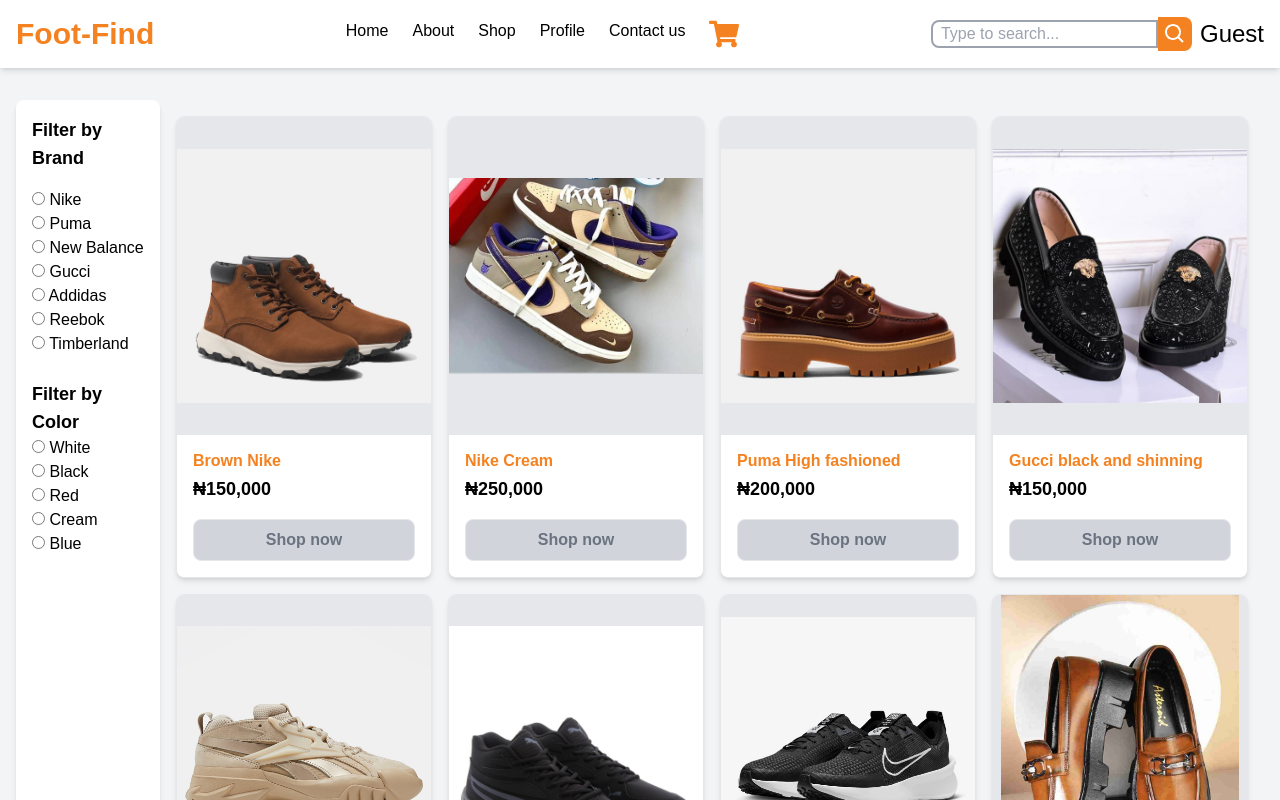
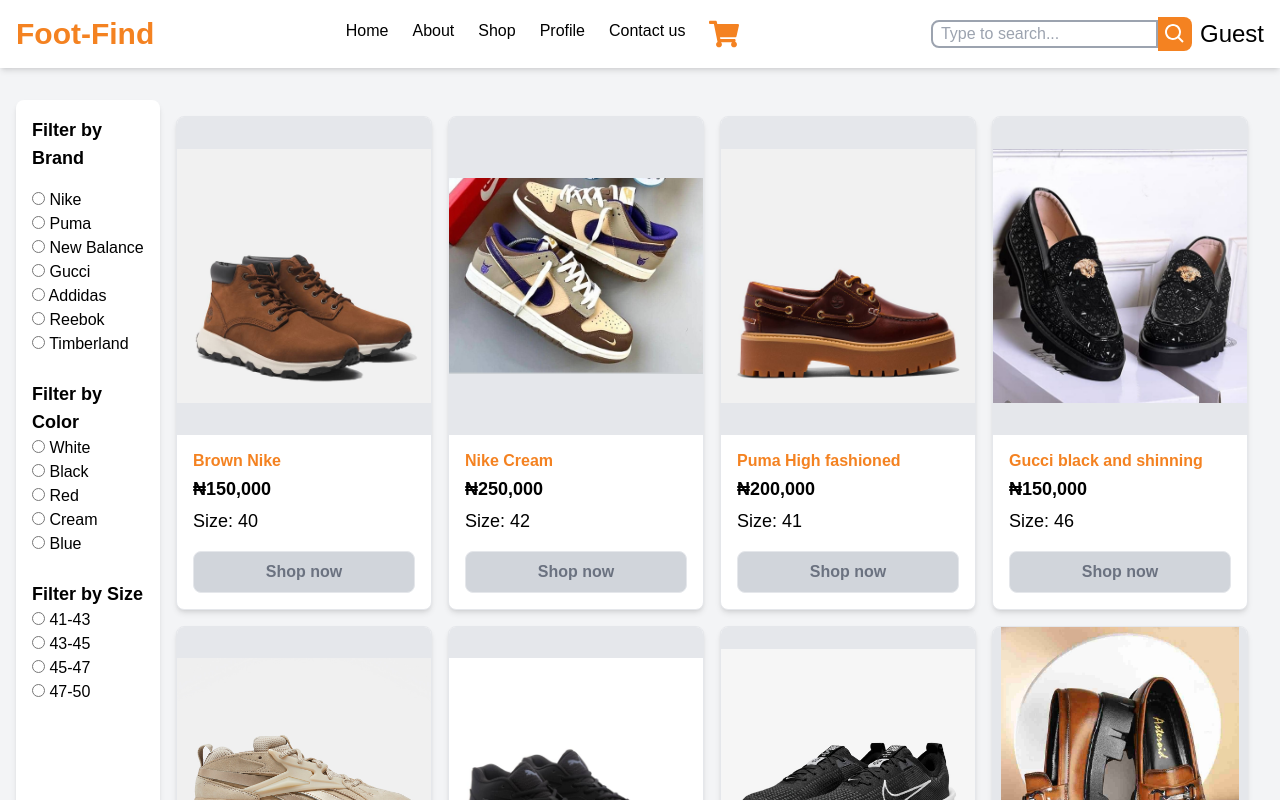
Before and after one commit to TaiwoSoftware/footfind, a React (Vite) app: page /shop in a window 1280 px wide. Shown: the top 800 px of the page. Built offline with nearby package versions, Linux system fonts and the light colour scheme; a web font is replaced by a local one.

Commit message:
Added size

```diff
--- a/src/components/Shop/Cart.tsx
+++ b/src/components/Shop/Cart.tsx
@@ -101,6 +101,9 @@
             <p className="text-gray-600 text-base mb-2">
               ${item.ammountOfProduct.toFixed(2)}
             </p>
+            <p className="text-blue-600 text-base mb-2">
+              size: {item.size}
+            </p>
 
             {purchasedItems.includes(idx) ? (
               <div className="text-green-500">
--- a/src/components/Shop/ProductDetails.tsx
+++ b/src/components/Shop/ProductDetails.tsx
@@ -30,7 +30,10 @@
       <div className="flex flex-col items-center">
         <img src={product.productImage} alt={product.productImage} className="w-1/2" />
         <h1 className="text-2xl font-bold mt-4">{product.nameOfProduct}</h1>
-        <p className="text-gray-700 text-lg mt-2">${product.ammountOfProduct}</p>
+        <p className="text-gray-700 text-lg mt-2">₦{product.ammountOfProduct}</p>
+        <p className="text-blue-600 text-base mb-2">
+              size: {product.size}
+            </p>
         <button
           onClick={handleAddToCart}
           className="mt-4 px-6 py-2 bg-logo-orange text-white font-bold rounded-lg hover:bg-orange-700"
--- a/src/components/Shop/ProductInterface.ts
+++ b/src/components/Shop/ProductInterface.ts
@@ -2,4 +2,5 @@
     productImage:string,
     nameOfProduct:string,
     ammountOfProduct:number
+    size:number
 }
--- a/src/components/Shop/ProductJson.ts
+++ b/src/components/Shop/ProductJson.ts
@@ -11,7 +11,6 @@
 import blackShining from "./ProductImages/named-new-shoe/black-shining.jpg";
 import blackTimberLand from "./ProductImages/named-new-shoe/black-timberland.jpg";
 import blueNewBalance from "./ProductImages/named-new-shoe/blue-new-balance.jpg";
-// import boot from "./ProductImages/named-new-shoe/boot.jpg";
 import brownBiggerShoe from "./ProductImages/named-new-shoe/brown-bigger-shoe.jpg";
 import brownNice from "./ProductImages/named-new-shoe/brown-nice.jpg";
 import creamAddidas from "./ProductImages/named-new-shoe/cream-addidas.jpg";
@@ -89,426 +88,511 @@
     productImage: brownNice,
     nameOfProduct: "Brown Nike",
     ammountOfProduct: 150000,
+    size:40
   },
   {
     productImage: nikeCream,
     nameOfProduct: "Nike Cream",
     ammountOfProduct: 250000,
+    size:42
   },
   {
     productImage: highShoe,
     nameOfProduct: "Puma High fashioned",
     ammountOfProduct: 200000,
+    size:41
   },
   {
     productImage: blackShiningHalfShoe,
     nameOfProduct: "Gucci black and shinning",
     ammountOfProduct: 150000,
+    size:46
   },
   {
     productImage: rebookDesign,
     nameOfProduct: "Reebok Design",
     ammountOfProduct: 150000,
+    size:43
   },
   {
     productImage:blackNewBalance,
     nameOfProduct: "Black New Balance",
     ammountOfProduct: 100000,
+    size:48
   },
   {
     productImage: nikeSliddy,
     nameOfProduct: "Nike Shoe",
     ammountOfProduct:150000,
+    size:40
   },
   {
     productImage: lightBrown,
     nameOfProduct: "Gucci Brown Shoe",
-    ammountOfProduct: 250000
+    ammountOfProduct: 250000,
+    size:44
   },
   {
     productImage:brownishBlackShoe,
     nameOfProduct: "Gucci Design",
-    ammountOfProduct: 300000
+    ammountOfProduct: 300000,
+    size:46
   },
   {
     productImage: blackAndwhitePuma,
     nameOfProduct: "Puma style",
     ammountOfProduct: 300000,
+    size:47
   },
   {
     productImage: timberLandStandard,
     nameOfProduct: "Timberland",
-    ammountOfProduct: 450000
+    ammountOfProduct: 450000,
+    size:48
   },
   {
     productImage:rebookBlackRed,
     nameOfProduct: "Rebook rock",
-    ammountOfProduct:300000
+    ammountOfProduct:300000,
+    size:49
   },
   {
     productImage: addidasStipe,
     nameOfProduct: "Stripe Addidas",
-    ammountOfProduct: 250000
+    ammountOfProduct: 250000,
+    size:43
   },
   {
     productImage: ashAddidas,
     nameOfProduct: "Addidas Ash",
-    ammountOfProduct: 200000
+    ammountOfProduct: 200000,
+    size:46
   },
   {
     productImage: blackHalfShoe,
     nameOfProduct: "New Balance Black Shoe",
-    ammountOfProduct: 150000
+    ammountOfProduct: 150000,
+    size:47
   },
   {
     productImage: blackShining,
     nameOfProduct: "Addidas",
-    ammountOfProduct: 50000
+    ammountOfProduct: 50000,
+    size:45
   },
   {
     productImage: blackTimberLand,
     nameOfProduct: "Black Timberland",
-    ammountOfProduct:300000
+    ammountOfProduct:300000,
+    size:42
   },
 
   {
     productImage: creamAddidas,
     nameOfProduct: "Addidas",
-    ammountOfProduct: 250000
+    ammountOfProduct: 250000,
+    size:43
   },
   {
     productImage:addidasBlack,
     nameOfProduct: "Black Addidas",
-    ammountOfProduct: 50000
+    ammountOfProduct: 50000,
+    size:44
   },
   {
     productImage:blueNewBalance,
     nameOfProduct: "New Balance",
-    ammountOfProduct: 50000
+    ammountOfProduct: 50000,
+    size:47
   },
   {
     productImage: blue,
     nameOfProduct: "Nike Bluesneaker",
     ammountOfProduct: 20000,
+    size:42
   },
   {
     productImage: redPuma,
     nameOfProduct: "Red Puma",
     ammountOfProduct: 50000,
+    size:43
   },
   {
     productImage: addidasBoot,
     nameOfProduct: "Addidas Boot",
-    ammountOfProduct: 50000
+    ammountOfProduct: 50000,
+    size:44
   },
   {
     productImage: brownBiggerShoe,
     nameOfProduct: "Gucci",
-    ammountOfProduct: 100000
+    ammountOfProduct: 100000,
+    size:45
   },
   {
     productImage:design,
     nameOfProduct: "Reebok",
-    ammountOfProduct: 200000
+    ammountOfProduct: 200000,
+    size:47
   },
   {
     productImage: sneakersOne,
     nameOfProduct: "Reebok shoes",
     ammountOfProduct:50000,
+    size:42
   },
   {
     productImage: sneakerTwo,
     nameOfProduct: "Addidas white sneaker",
     ammountOfProduct: 50000,
+    size:45
   },
   {
     productImage: greenAsh,
     nameOfProduct: "New Balance",
     ammountOfProduct: 150000,
+    size:40
   },
   {
     productImage: gucciOne,
     nameOfProduct: "Gucci Black shoe",
     ammountOfProduct: 10000,
+    size:41
   },
   {
     productImage:greenTimberland,
     nameOfProduct: "Green Timberland",
-    ammountOfProduct:300000
+    ammountOfProduct:300000,
+    size:43
   },
   {
     productImage: addidas,
     nameOfProduct: "Addidas Black shoe",
     ammountOfProduct: 10000,
+    size:44
   },
   {
     productImage: longTimberLand,
     nameOfProduct: "Timberland",
-    ammountOfProduct:300000
+    ammountOfProduct:300000,
+    size:47
   },
   {
     productImage: ashNewBalance,
     nameOfProduct: "Shan New Balance",
-    ammountOfProduct: 200000
+    ammountOfProduct: 200000,
+    size:46
   },
   {
     productImage: newBalanceBlunt,
     nameOfProduct: "Reebok",
     ammountOfProduct: 150000,
+    size:45
   },
   {
     productImage: nikeMultiColor,
     nameOfProduct: "Nike Design",
-    ammountOfProduct:450000
+    ammountOfProduct:450000,
+    size:42
   },
   {
     productImage:pumaBrownSlide,
     nameOfProduct: "Reebok",
     ammountOfProduct:450000,
+    size:46
   },
   {
     productImage: puma,
     nameOfProduct: "Puma Blue shoe",
     ammountOfProduct: 50000,
+    size:49
   },
   {
     productImage:rebookBlack,
     nameOfProduct: "Reebok Black",
-    ammountOfProduct: 500000
+    ammountOfProduct: 500000,
+    size:48
   },
   {
     productImage:rebookCoporate,
     nameOfProduct: "Reebok Coporate",
-    ammountOfProduct: 50000
+    ammountOfProduct: 50000,
+    size:47
   },
   {
     productImage: rebookDesignWhite,
     nameOfProduct: "Reebok White",
-    ammountOfProduct: 150000
+    ammountOfProduct: 150000,
+    size:46
   },
   {
     productImage: coporateOne,
     nameOfProduct: "Gucci Half Cover",
     ammountOfProduct: 100000,
+    size:40
   },
   {
     productImage: coporateTwo,
     nameOfProduct: "Nike full cover",
     ammountOfProduct: 50000,
+    size:40
   },
   {
     productImage: coporateThree,
     nameOfProduct: " Puma Brown cover shoes",
     ammountOfProduct: 20000,
+    size:42
   },
   {
     productImage: gucciTwo,
     nameOfProduct: "Highrise Gucci shoe",
     ammountOfProduct: 50000,
+    size:44
   },
   {
     productImage: addidasTwo,
     nameOfProduct: "addidas coporate shoes",
     ammountOfProduct: 20500,
+    size:43
   },
   {
     productImage: rebookStyle,
     nameOfProduct: "Reebok Style",
-    ammountOfProduct: 50000
+    ammountOfProduct: 50000,
+    size:44
   },
   {
     productImage:rebookDesignWhite,
     nameOfProduct: "Reebok White",
-    ammountOfProduct: 150000
+    ammountOfProduct: 150000,
+    size:45
   },
   {
     productImage: rebookWhiteBlue,
     nameOfProduct: "Reebok",
     ammountOfProduct:100000,
+    size:41
   },
   {
     productImage: rebookWhiteHarsh,
     nameOfProduct: "Reebok",
     ammountOfProduct:100000,
+    size:42
   },
   {
     productImage:redRebook,
     nameOfProduct: "Reebok",
     ammountOfProduct:150000,
+    size:41
   },
   {
     productImage:rebookWhite,
     nameOfProduct: "Reebok",
-    ammountOfProduct:70000
+    ammountOfProduct:70000,
+    size:46
   },
   {
     productImage: strippingAddidas,
     nameOfProduct: "Addidas",
     ammountOfProduct:100000,
+    size:46
   },
   {
     productImage: timberGreen,
     nameOfProduct: "Timberland",
-    ammountOfProduct: 350000
+    ammountOfProduct: 350000,
+    size:40
   },
   {
     productImage:timberShort,
     nameOfProduct: "Timberland",
     ammountOfProduct: 300000,
+    size:47
   },
   {
     productImage:whiteBrownPuma,
     nameOfProduct: "puma",
-    ammountOfProduct:250000
+    ammountOfProduct:250000,
+    size:42
   },
   {
     productImage: pumaOne,
     nameOfProduct: "Puma black shoe",
     ammountOfProduct: 20000,
+    size:44
   },
   {
     productImage: sandalsOne,
     nameOfProduct: "Addidas Black sandals",
     ammountOfProduct: 10000,
+    size:43
   },
   {
     productImage: sandalsTwo,
     nameOfProduct: "New balance black sandals",
     ammountOfProduct: 50000,
+    size:46
   },
   {
     productImage: sandalsThree,
     nameOfProduct: "Gucci Black sandals",
     ammountOfProduct: 50000,
+    size:44
   },
   {
     productImage: gucciNine,
     nameOfProduct: "Gucci black palm",
     ammountOfProduct: 45000,
+    size:40
   },
   {
     productImage: gucciEleven,
     nameOfProduct: "Pure Gucci black palm",
     ammountOfProduct: 30000,
+    size:43
   },
   {
     productImage: gucciTwelve,
     nameOfProduct: "Gucci black palm",
     ammountOfProduct: 15000,
+    size:45
   },
   {
     productImage: bluePalm,
     nameOfProduct: " Nike Beach Palm",
     ammountOfProduct: 45000,
+    size:45
   },
   {
     productImage: purplePalm,
     nameOfProduct: "Nike slide",
     ammountOfProduct: 30000,
+    size:40
   },
   {
     productImage: timberland,
     nameOfProduct: "Timberland",
     ammountOfProduct: 10000,
+    size:46
   },
   {
     productImage: yee,
     nameOfProduct: "Puma",
     ammountOfProduct: 30000,
+    size:44
   },
   {
     productImage: nicee,
     nameOfProduct: "Nike ",
     ammountOfProduct: 15000,
+    size:42
   },
   {
     productImage: goldShoe,
     nameOfProduct: "Nike gold shoe",
     ammountOfProduct: 25000,
+    size:46
   },
   {
     productImage: pumaFour,
     nameOfProduct: "Puma black shoe",
     ammountOfProduct: 20000,
+    size:48
   },
   {
     productImage: pumaFive,
     nameOfProduct: "Puma brown shoe",
     ammountOfProduct: 25000,
+    size:42
   },
   {
     productImage: pumaSix,
     nameOfProduct: "New Balance black and white shoe",
     ammountOfProduct: 15000,
+    size:47
   },
   {
     productImage: newBalanceOne,
     nameOfProduct: "New Balance black shoe",
     ammountOfProduct: 15000,
+    size:42
   },
   {
     productImage: newBalanceThree,
     nameOfProduct: "New Balance white shoe",
     ammountOfProduct: 10000,
+    size:41
   },
   {
     productImage: newBalanceFive,
     nameOfProduct: "New Balance blue shoe",
     ammountOfProduct: 50000,
+    size:47
   },
   {
     productImage: genz,
     nameOfProduct: "Nike shoe",
     ammountOfProduct: 30000,
+    size:48
   },
   {
     productImage: gucciTwoTwo,
     nameOfProduct: "New balance shoe",
     ammountOfProduct: 45000,
+    size:45
   },
   {
     productImage: gucciThree,
     nameOfProduct: "Puma shoe",
     ammountOfProduct: 30000,
+    size:42
   },
   {
     productImage: gucciFour,
     nameOfProduct: "Addidas white shoe",
     ammountOfProduct: 25000,
+    size:42
   },
   {
     productImage: gucciFive,
     nameOfProduct: "puma black shoe",
     ammountOfProduct: 40000,
+    size:44
   },
   {
     productImage: gucciFiveFive,
     nameOfProduct: "Nike white shoe",
     ammountOfProduct: 35000,
+    size:44
   },
   {
     productImage: gucciSix,
     nameOfProduct: "Reebok Brown shoe",
     ammountOfProduct: 20000,
+    size:47
   },
   {
     productImage: gucciSeven,
     nameOfProduct: "Gucci black shoe",
     ammountOfProduct: 15000,
+    size:48
   },
   {
     productImage: gucciEight,
     nameOfProduct: "Addidas black shoe",
     ammountOfProduct: 50000,
+    size:40
   },
   {
     productImage: gucciGray,
     nameOfProduct: "Gucci shoe",
     ammountOfProduct: 20000,
+    size:48
   },
   {
     productImage: redShoe,
     nameOfProduct: "Reebok red shoe",
     ammountOfProduct: 50000,
+    size:40
   },
 ];
--- a/src/components/Shop/Shop.tsx
+++ b/src/components/Shop/Shop.tsx
@@ -11,7 +11,7 @@
   const [menuOpen, setMenuOpen] = useState(false);
   const isMobile = useMediaQuery({ maxWidth: 1024 });
   const onMobile = useMediaQuery({ maxWidth: 768 });
-
+  // const [sizeFilter, setSizeFilter] = useState<string>("")
   const storedData = localStorage.getItem("formData");
   const parsedData = storedData ? JSON.parse(storedData) : null;
   const fullName = parsedData?.fullName || "Guest";
@@ -44,6 +44,10 @@
       );
     }
 
+    // if(size) {
+    //   filtered = filtered.filter((product) => product.size.toFixed(20))
+    // }
+
     setFilteredShoes(filtered);
   };
 
@@ -58,6 +62,12 @@
     setBrandFilter(selectedBrand);
     filterProducts(searchItem, selectedBrand, colorFilter);
   };
+
+  // const handleSize = (e:React.ChangeEvent<HTMLInputElement>) => {
+  //   const selectedSize = e.target.value;
+  //   setSizeFilter(selectedSize);
+  //   filterProducts(searchItem, sizeFilter)
+  // }
   const handleColorFilter = (e: React.ChangeEvent<HTMLInputElement>) => {
     const selectedColor = e.target.value;
     setColorFilter(selectedColor);
@@ -179,6 +189,23 @@
                     )
                   )}
                 </div>
+                <h2 className="text-lg font-bold mt-6">Filter by Color</h2>
+                <div>
+                  {["White", "Black", "Red", "Cream", "Blue"].map(
+                    (color) => (
+                      <label key={color} className="block">
+                        <input
+                          type="radio"
+                          name="colorFilter"
+                          value={color}
+                          checked={colorFilter === color}
+                          onChange={handleColorFilter}
+                        />{" "}
+                        {color}
+                      </label>
+                    )
+                  )}
+                </div>
               </div>
             </div>
           )}
@@ -226,6 +253,23 @@
                   )
                 )}
               </div>
+              <h2 className="text-lg font-bold mt-6">Filter by Size</h2>
+                <div>
+                  {["41-43", "43-45", "45-47", "47-50"].map(
+                    (color) => (
+                      <label key={color} className="block">
+                        <input
+                          type="radio"
+                          name="colorFilter"
+                          value={color}
+                          checked={colorFilter === color}
+                          onChange={handleColorFilter}
+                        />{" "}
+                        {color}
+                      </label>
+                    )
+                  )}
+                </div>
             </aside>
           )}
 
@@ -251,6 +295,9 @@
                     <p className="text-black font-semibold text-lg mt-1">
                       ₦{product.ammountOfProduct.toLocaleString()}
                     </p>
+                    <p className="text-black font-light text-lg mt-1">
+                      Size: {product.size}
+                    </p>
 
                     {/* Button */}
                     <div className="mt-4">
```
Also changed, not shown: 1 other file (tests, documents, lock files or other folders).
